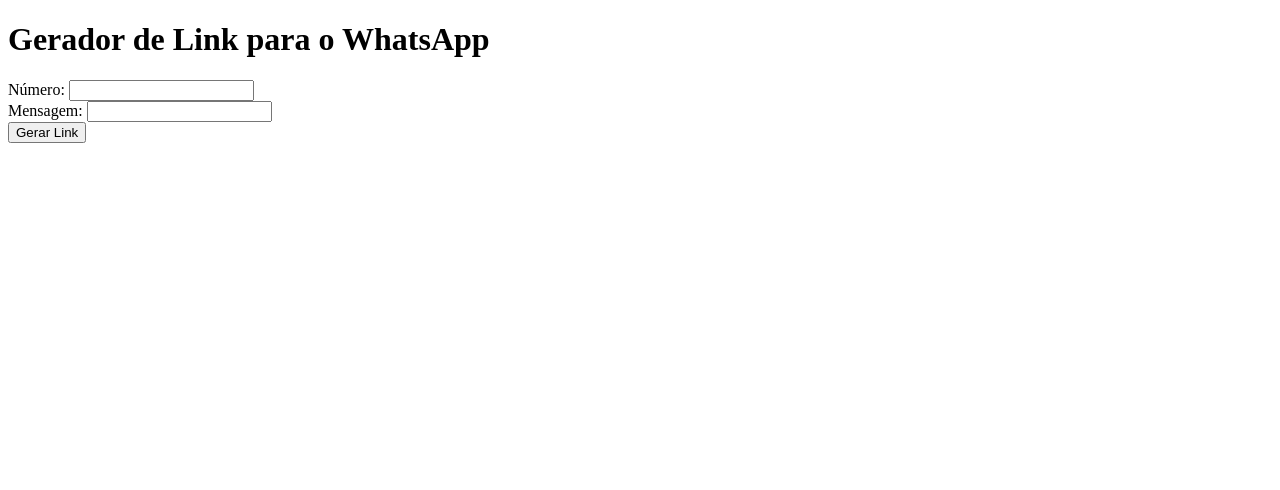
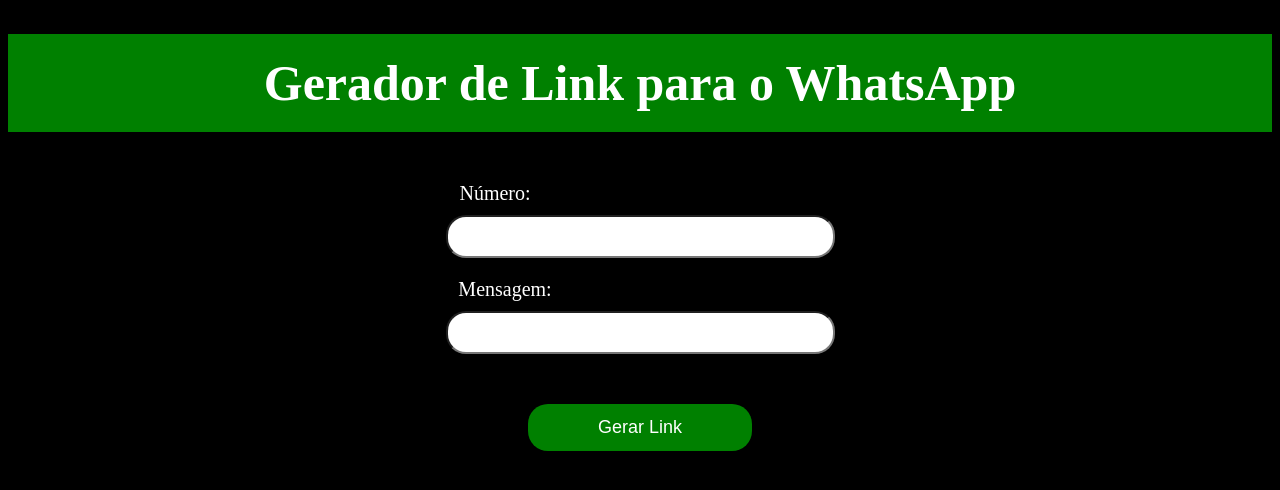
Before and after one commit to AnaFurtonato/linkwhatsapp, a plain HTML site: page index.html in a window 1280 px wide. Drawn offline with Linux system fonts and the light colour scheme.

Commit message:
Style adicionado

```diff
--- /dev/null
+++ b/css/style.css
@@ -0,0 +1,47 @@
+body {
+  background-color: #000;
+  text-align: center;
+}
+
+.titulo {
+  font-weight: bold;
+  color: #fff;
+  font-size: 50px;
+  background-color: #008000;
+  padding: 20px;
+  margin-bottom: 50px;
+}
+
+.numero {
+  font-size: 20px;
+  font-weight: 300;
+  color: #fff;
+  padding-right: 290px;
+  margin-top: 0;
+}
+
+.mensagem {
+  font-size: 20px;
+  font-weight: 300;
+  color: #fff;
+  margin-top: 15px;
+  padding-right: 270px;
+}
+
+input {
+  padding: 8px 60px 8px 60px;
+  border-radius: 20px;
+  font-size: 20px;
+  margin-bottom: 20px;
+  margin-top: 10px;
+}
+
+.botao {
+  background-color: #008000;
+  color: #fff;
+  border: 0;
+  border-radius: 20px;
+  font-size: 18px;
+  padding: 13px 70px 13px 70px;
+  margin-top: 30px;
+}
--- a/index.html
+++ b/index.html
@@ -1,22 +1,32 @@
 <!DOCTYPE html>
-<html lang="en">
+<html lang="pt-BR">
     <head>
         <meta charset="UTF-8">
         <meta http-equiv="X-UA-Compatible" content="IE=edge">
         <meta name="viewport" content="width=device-width, initial-scale=1.0">
+        <link rel="stylesheet" href="css/style.css">
+
         <title>Gerador de Link para o WhatsApp</title>
+
     </head>
     <body>
 
-    <h1>Gerador de Link para o WhatsApp</h1>
+        <h1 class="titulo">Gerador de Link para o WhatsApp</h1>
         <form name="formulario">
-      <label for="numero">Número: </label>
-      <input type="text" name="numero" id="numero"> <br>
-      <label for="mensagem">Mensagem: </label>
-      <input type="text" name="mensagem" id="mensagem"> <br>
-      <button type="button" onclick="gerarLink()">Gerar Link</button>
+        <div>
+            <label for="numero" class="numero">Número: </label><br>
+            <input type="text" name="numero" id="numero">
+        </div>
+        <div>
+            <label for="mensagem" class="mensagem">Mensagem: </label><br>
+            <input type="text" name="mensagem" id="mensagem">
+        </div>
+
+        <button type="button" class="botao" onclick="gerarLink()">Gerar Link</button>
         </form>
 
-    <script src="linkwhatsapp.js"></script>
     </body>
+
+    <script src="js/linkwhatsapp.js"></script>
+
 </html>
```
Also changed, not shown: js/linkwhatsapp.js (renamed from linkwhatsapp.js). Lines whose indentation alone changed are shown as unchanged.
